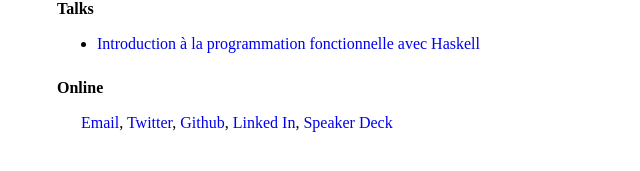
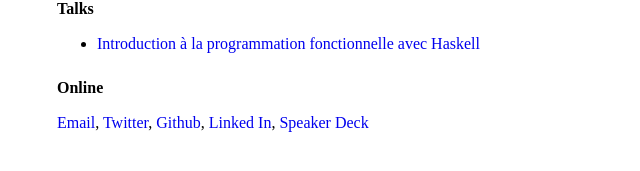
Before and after one commit to jmlacroix/jmlacroix.com-jekyll, a Jekyll site: the page built from index.html, in a window 1280 px wide. Shown: the part 334-505 px from the top of the page, without its empty margins (319-959 px from the left). Built offline with Jekyll 4.4.1, drawn with Linux system fonts in a browser that asks for light colours; Markdown is read by kramdown in place of the engine named in the settings.

Commit message:
remove hardcoded spacing

```diff
--- a/index.html
+++ b/index.html
@@ -30,8 +30,7 @@
 
 <h2>Online</h2>
 
-<p>
-  &nbsp;&nbsp;&nbsp;&nbsp;&nbsp;
+<p class="online">
   <a href="mailto:&nbsp;j&nbsp;e&nbsp;&#64;&nbsp;n&nbsp;&#45;m&nbsp;i&nbsp;&#46;&nbsp;c&nbsp;h">Email</a>,
   <a href="http://twitter.com/jmlacroix">Twitter</a>,
   <a href="http://github.com/jmlacroix">Github</a>,
```
